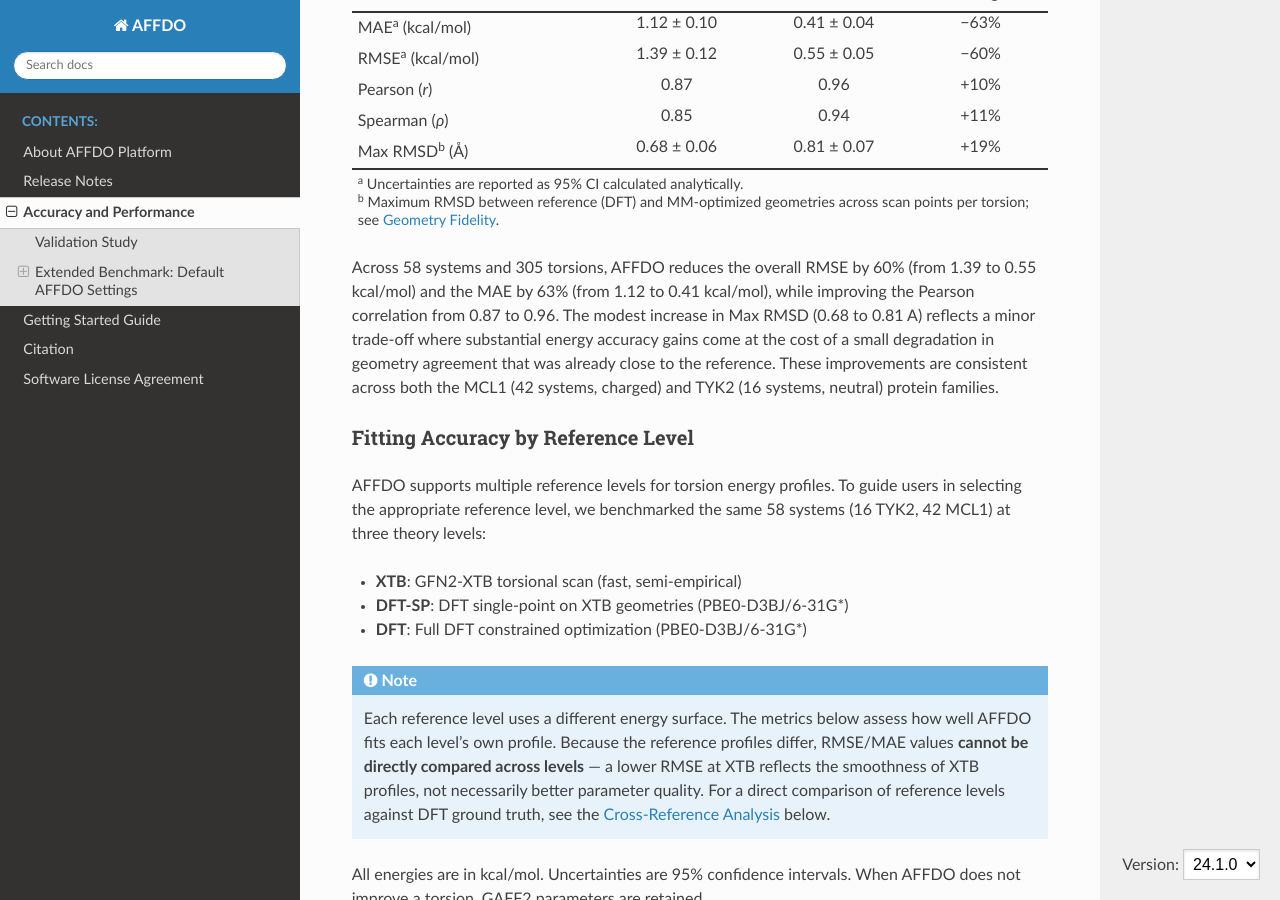
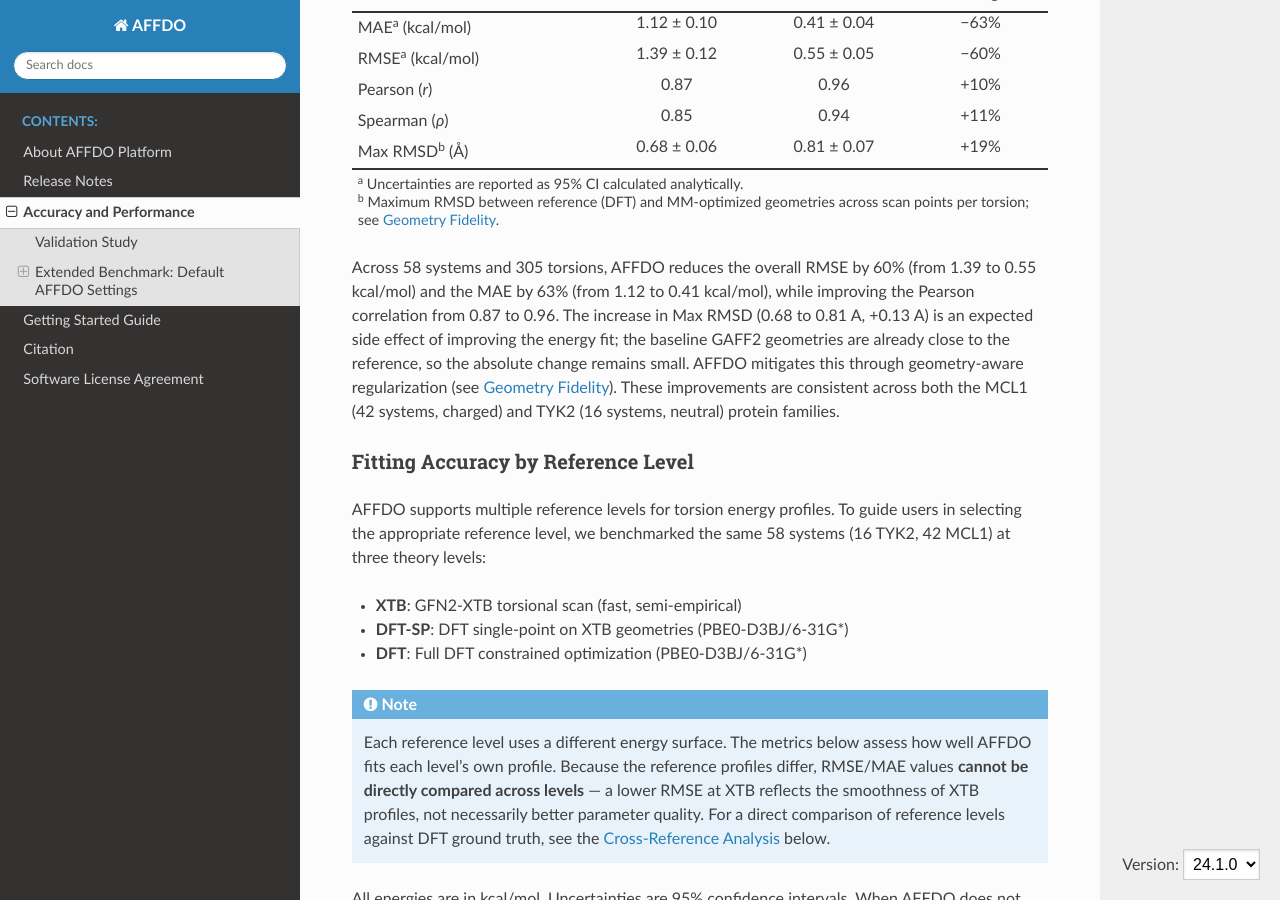
Before and after one commit to ATTMOS/AFFDOWS, a Sphinx documentation site: the page built from docs/source/user/performance.rst, in a window 1280 px wide and 900 px high, scrolled down 2746 px. Built offline with Sphinx 7.4.7 and the Read the Docs theme 3.1.0, drawn with Linux system fonts in a browser that asks for light colours; some of the changed text lies outside the part shown.

Commit message:
docs: rephrase Max RMSD context, link to Geometry Fidelity
Remove hedging language ("modest", "minor trade-off"), frame geometry
shift as expected side effect of energy fitting, and point readers to
the Geometry Fidelity section for regularization details.

```diff
--- a/docs/source/user/performance.rst
+++ b/docs/source/user/performance.rst
@@ -76,7 +76,7 @@
    </tfoot>
    </table>
 
-Across 58 systems and 305 torsions, AFFDO reduces the overall RMSE by 60% (from 1.39 to 0.55 kcal/mol) and the MAE by 63% (from 1.12 to 0.41 kcal/mol), while improving the Pearson correlation from 0.87 to 0.96. The modest increase in Max RMSD (0.68 to 0.81 A) reflects a minor trade-off where substantial energy accuracy gains come at the cost of a small degradation in geometry agreement that was already close to the reference. These improvements are consistent across both the MCL1 (42 systems, charged) and TYK2 (16 systems, neutral) protein families.
+Across 58 systems and 305 torsions, AFFDO reduces the overall RMSE by 60% (from 1.39 to 0.55 kcal/mol) and the MAE by 63% (from 1.12 to 0.41 kcal/mol), while improving the Pearson correlation from 0.87 to 0.96. The increase in Max RMSD (0.68 to 0.81 A, +0.13 A) is an expected side effect of improving the energy fit; the baseline GAFF2 geometries are already close to the reference, so the absolute change remains small. AFFDO mitigates this through geometry-aware regularization (see `Geometry Fidelity`_). These improvements are consistent across both the MCL1 (42 systems, charged) and TYK2 (16 systems, neutral) protein families.
 
 Fitting Accuracy by Reference Level
 ^^^^^^^^^^^^^^^^^^^^^^^^^^^^^^^^^^^^^
@@ -131,7 +131,7 @@
    </tbody>
    </table>
 
-All three reference levels produce significant improvements over standard GAFF2, with RMSE reductions of 60–90% and Pearson correlations reaching 0.95–0.99. Max RMSD increases are modest in absolute terms (0.05–0.17 A); larger percentage changes reflect cases where GAFF2 geometries are already very close to the reference (e.g., DFT MCL1 baseline of 0.58 A). In terms of torsion improvement rates, XTB improves 82% of TYK2 and 95% of MCL1 torsions; DFT-SP achieves the highest rates at 83% (TYK2) and 98% (MCL1); DFT constrained-optimization improves 81% of TYK2 and 79% of MCL1 torsions.
+All three reference levels produce significant improvements over standard GAFF2, with RMSE reductions of 60–90% and Pearson correlations reaching 0.95–0.99. Max RMSD increases range from 0.05 to 0.17 A in absolute terms; larger percentage changes reflect cases where GAFF2 geometries are already close to the reference (e.g., DFT MCL1 baseline of 0.58 A). In terms of torsion improvement rates, XTB improves 82% of TYK2 and 95% of MCL1 torsions; DFT-SP achieves the highest rates at 83% (TYK2) and 98% (MCL1); DFT constrained-optimization improves 81% of TYK2 and 79% of MCL1 torsions.
 
 DFT-SP combines DFT-quality energies with XTB geometries at single-point cost, producing smooth energy profiles that the optimizer fits reliably. XTB is competitive for both neutral and charged molecules, achieving the lowest absolute RMSE values. DFT constrained-optimization produces the most physically accurate profiles but is the hardest to fit — full geometry relaxation introduces complex energy landscape features that single-barrier fitting cannot fully capture.
 
```
